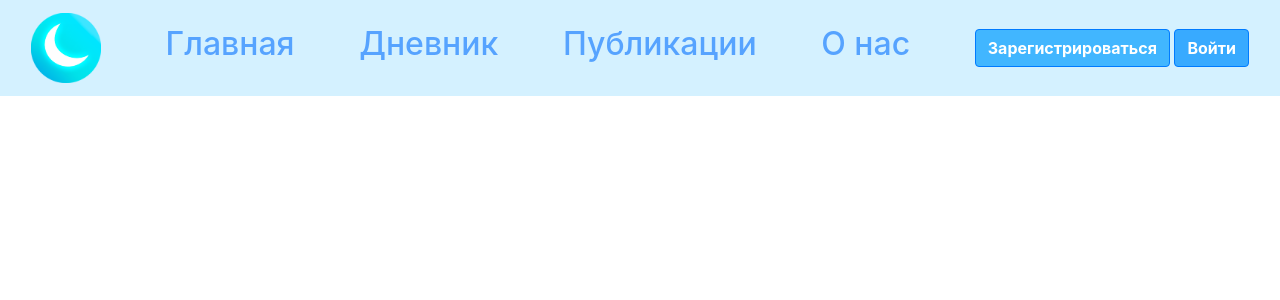
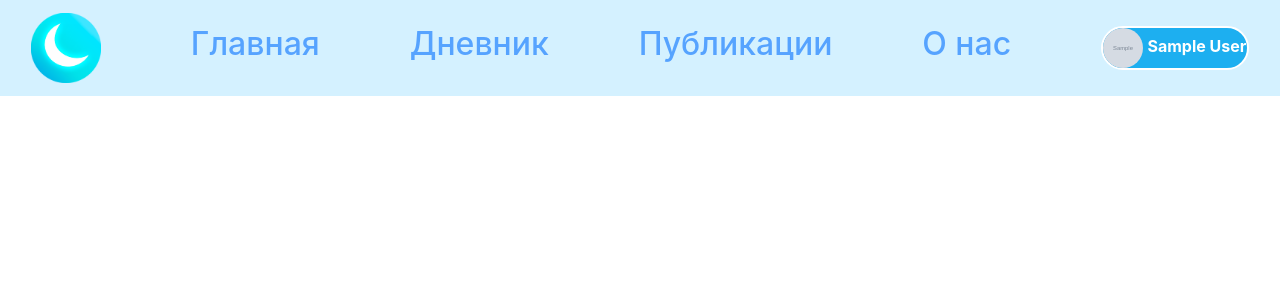
Before and after one commit to AndreiDuvakin/MoonaProjectDevelopment, a Flask app: page / in a window 1280 px wide. Shown: the top 300 px of the page. Run offline with Flask 2, Linux system fonts and the light colour scheme; a user stored in the database is signed in; tables that the repository leaves empty hold one stand-in row (values such as "Sample post"); grey boxes marked "Sample" are stand-in pictures; some libraries are stand-ins or nearby versions.

Commit message:
Создана кнопка выхода

```diff
--- a/main.py
+++ b/main.py
@@ -1,7 +1,7 @@
 from random import randint
 
 from flask import Flask, render_template
-from flask_login import LoginManager, login_user
+from flask_login import LoginManager, login_user, logout_user, login_required
 from werkzeug.utils import redirect
 
 from data import db_session
@@ -39,6 +39,13 @@ def load_user(user_id):
 @app.route('/')
 def main_page():
     return render_template('base.html', title='moona')
+
+
+@app.route('/logout')
+@login_required
+def logout():
+    logout_user()
+    return redirect("/")
 
 
 @app.route('/login', methods=['GET', 'POST'])
--- a/templates/base.html
+++ b/templates/base.html
@@ -35,11 +35,20 @@
                 <h2 style="color:#56a3ff">О нас</h2>
             </a>
         </ul>
-        <div>
-            <a class="btn btn-primary " style="background-color:#41b6ff" type="submit" href="/register"><strong>
-                Зарегистрироваться</strong></a>
-            <a class="btn btn-primary" style="background-color:#38aaff" type="submit" href="/login"><strong>Войти</strong></a>
-        </div>
+        {% if current_user.is_authenticated %}
+        <a href="/logout"><div style="style=position:absolute; width:148px; height:44px; left:255px; -webkit-border-radius:
+             22px;-moz-border-radius: 22px;border-radius: 22px; border:2px solid #FFFFFF; background-color:#1daff0; top:
+             98px;"><img src="../{{ current_user.photo }}" width="40" height="40" style="border-radius: 50%">
+            <strong style="color: #ffffff">{{ current_user.name }}</strong>
+    </div></a>
+    {% else %}
+    <div>
+        <a class="btn btn-primary " style="background-color:#41b6ff" type="submit" href="/register"><strong>
+            Зарегистрироваться</strong></a>
+        <a class="btn btn-primary" style="background-color:#38aaff" type="submit"
+           href="/login"><strong>Войти</strong></a>
+    </div>
+    {% endif %}
     </div>
 </nav>
 <!-- Begin page content -->
```
Also changed, not shown: db/moona_data.db.
